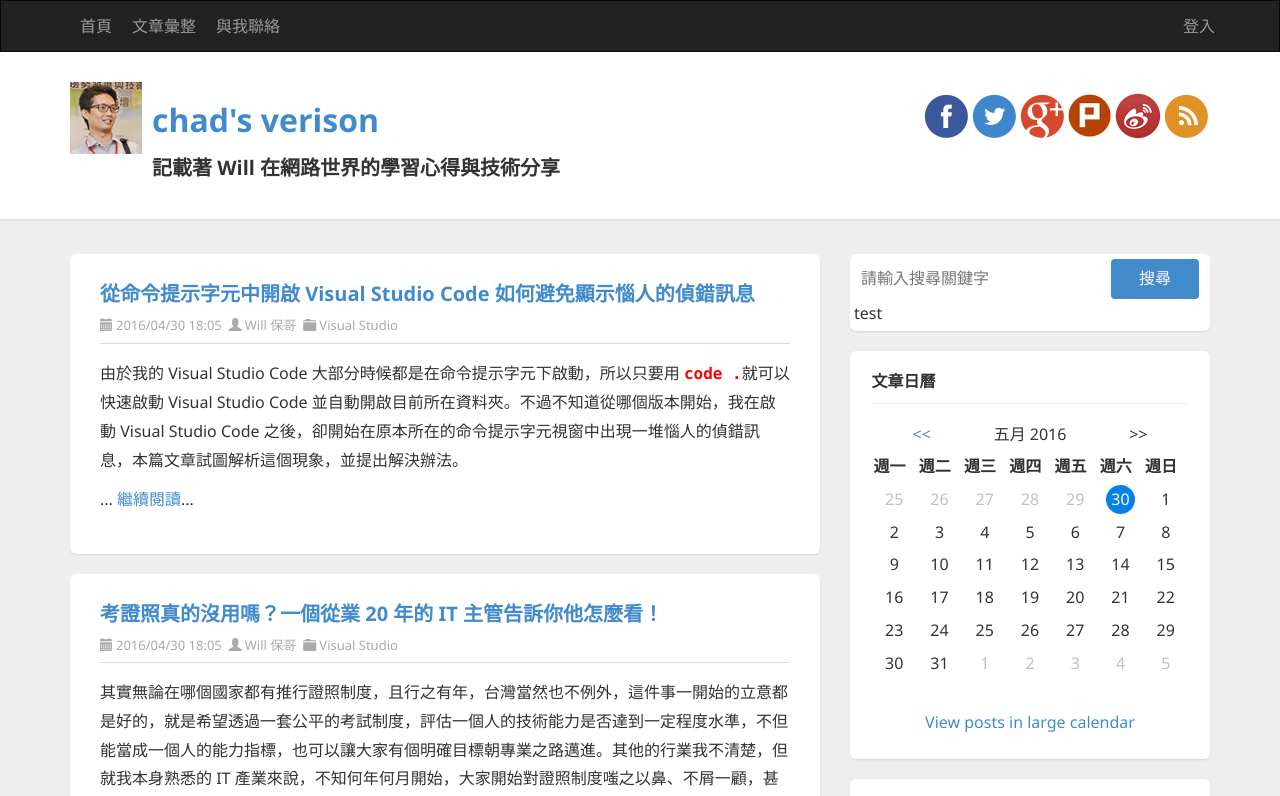
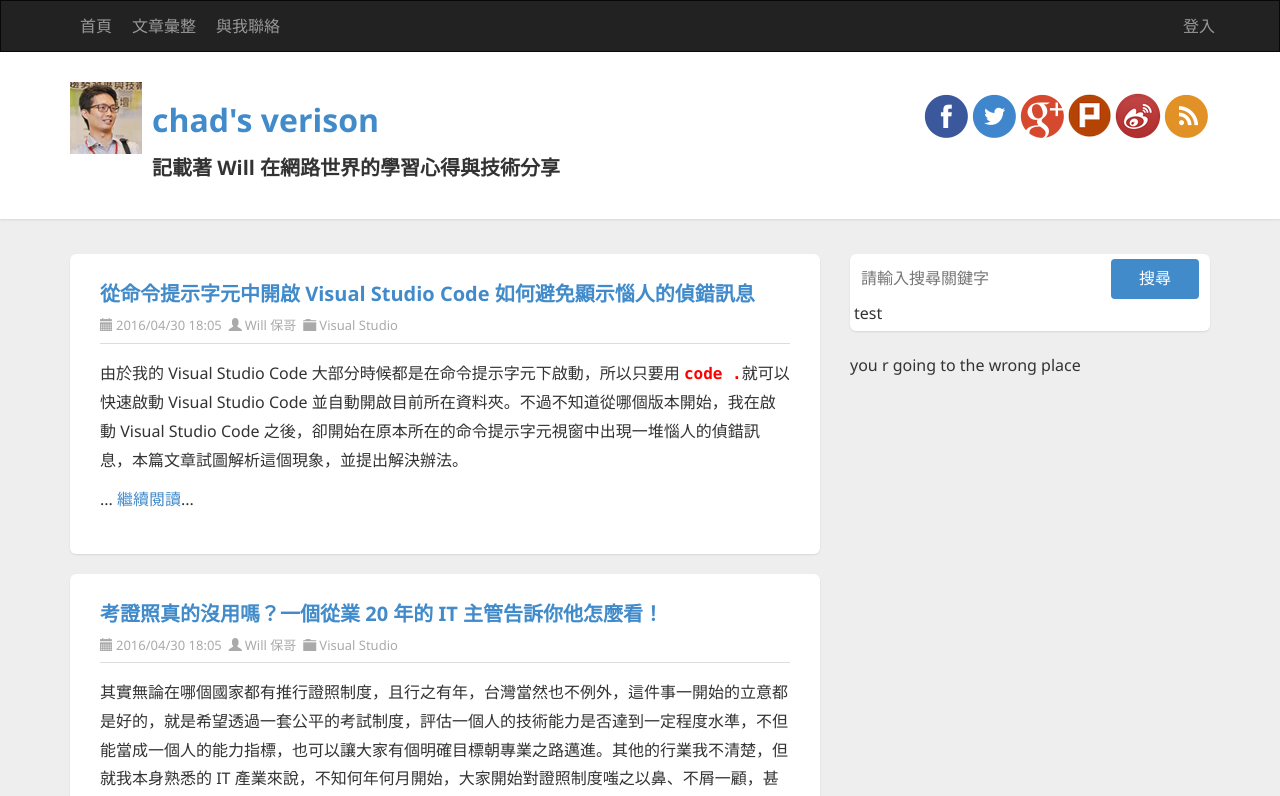
Before and after one commit to changda0616/will, an Angular app: page / in a window 1280 px wide. Shown: the top 796 px of the page. Built offline with nearby package versions, Linux system fonts and the light colour scheme.

Commit message:
ngif for switch

```diff
--- a/src/app/app.component.html
+++ b/src/app/app.component.html
@@ -44,8 +44,9 @@
           </div>
         </div>
         <!-- Search END -->
-
-        <!-- Calendar START -->
+        <div [ngSwitch]="keywords">
+          <div *ngSwitchCase="'1'">
+                          <!-- Calendar START -->
         <div class="widget calendar">
           <h4 class="widget-header">
               文章日曆
@@ -137,8 +138,9 @@
           </div>
         </div>
         <!-- Calendar END -->
-
-        <!-- CategoryList START -->
+          </div>
+          <div *ngSwitchCase="'2'">
+                      <!-- CategoryList START -->
         <div class="widget categorylist">
           <h4 class="widget-header">
               文章分類
@@ -164,7 +166,9 @@
         </div>
         <!-- CategoryList END -->
 
-        <!-- MVP START -->
+          </div>
+          <div *ngSwitchCase="'3'">
+                      <!-- MVP START -->
         <div class="widget textbox">
           <h4 class="widget-header">
               微軟最有價值專家
@@ -180,6 +184,10 @@
         </div>
         <!-- MVP END -->
 
+
+          </div>
+          <div *ngSwitchDefault>you r going to the wrong place</div>
+        </div>
       </div>
     </aside>
     <!-- Aside END -->
```
